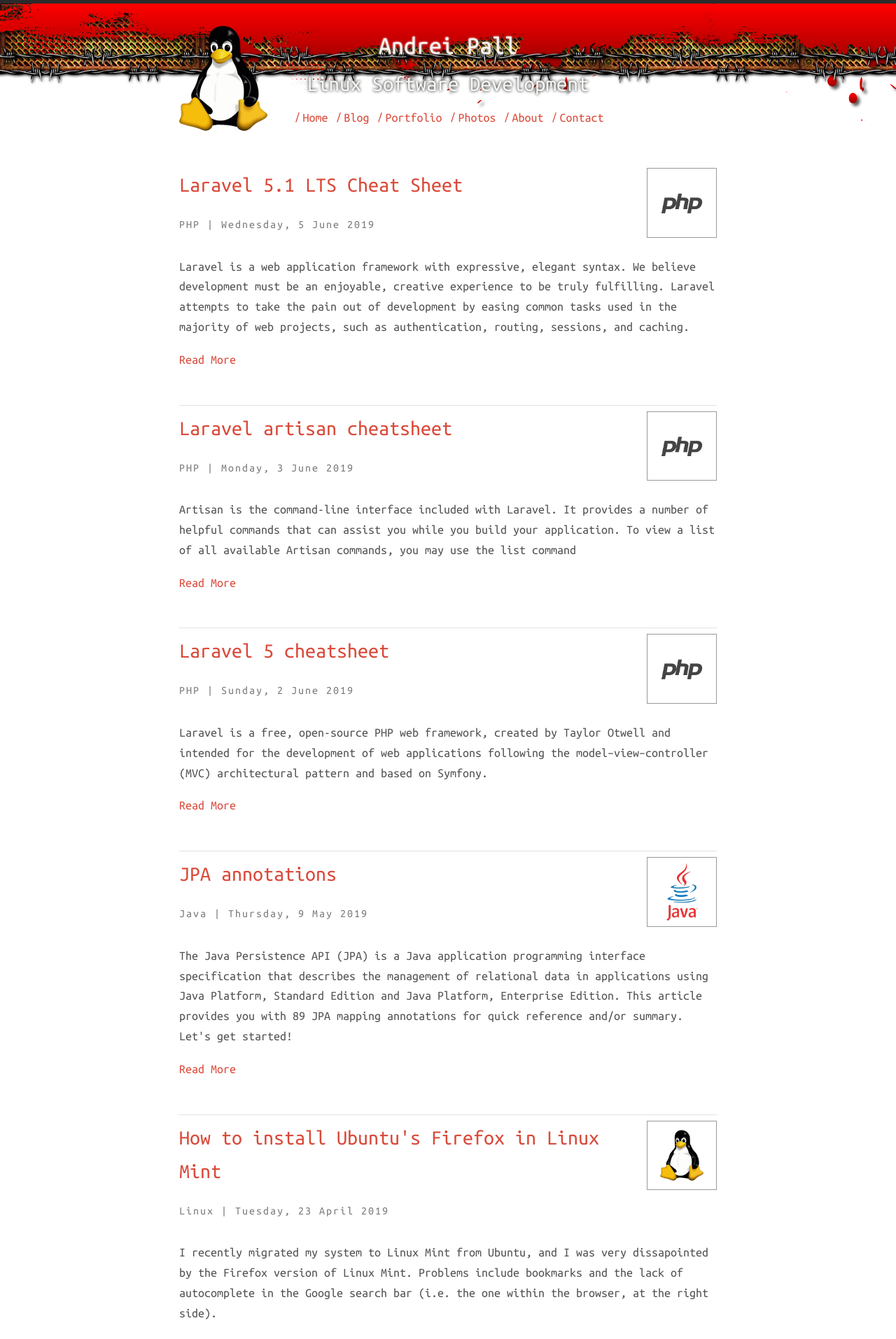
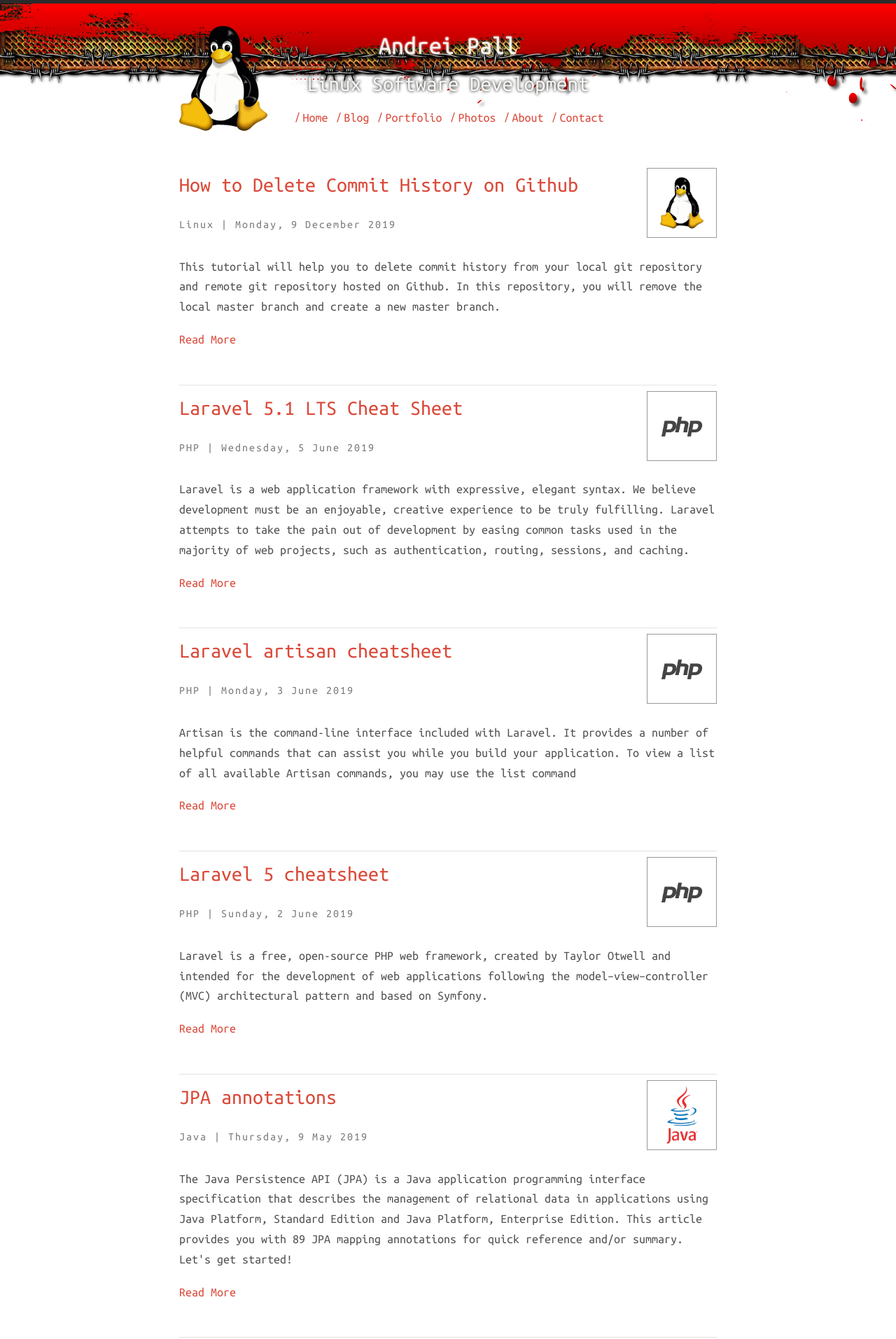
Before and after one commit to andreipall/andreipall.github.io, a Jekyll site: the page built from index.html, in a window 1280 px wide. Shown: the top 1914 px of the page at 70% size. Built offline with Jekyll 4.4.1, drawn with Linux system fonts in a browser that asks for light colours; comment, search, counter and statistics services are not loaded; some of the changed text lies outside the part shown.

Commit message:
changed posts

```diff
--- /dev/null
+++ b/_posts/2019-12-09-how-to-delete-commit-history-on-github.markdown
@@ -0,0 +1,34 @@
+---
+layout: post
+title:  "How to Delete Commit History on Github"
+date:   2019-12-09 12:46:56
+categories: Linux
+description: How to Delete Commit History on Github
+keywords: [Andrei Pall, blog, freebsd, linux, framework]
+excerpt: This tutorial will help you to delete commit history from your local git repository and remote git repository hosted on Github. In this repository, you will remove the local master branch and create a new master branch.
+---
+<p>This tutorial will help you to delete commit history from your local git repository and remote git repository hosted on Github. In this repository, you will remove the local master branch and create a new master branch. Finally, push changes to the remote git repository.</p>
+<p>Follow the below steps to complete this task:</p>
+<ol>
+<li>Create Orphan Branch - Create a new orphan branch in git repository. The newly created branch will not show in 'git branch' command.</li>
+{% highlight bash %}
+git checkout --orphan temp_branch
+{% endhighlight %}
+<li>Add Files to Branch - Now add all files to newly created branch and commit them using following commands.</li>
+{% highlight bash %}
+git add -A
+git commit -am "the first commit"
+{% endhighlight %}
+<li>Delete master Branch - Now you can delete the master branch from your git repository.</li>
+{% highlight bash %}
+git branch -D master
+{% endhighlight %}
+<li>Rename Current Branch - After deleting the master branch, let’s rename newly created branch name to master.</li>
+{% highlight bash %}
+git branch -m master
+{% endhighlight %}
+<li>Push Changes - You have completed the changes to your local git repository. Finally, push your changes to the remote (Github) repository forcefully.</li>
+{% highlight bash %}
+git push -f origin master
+{% endhighlight %}
+</ol>
--- a/assets/css/main.scss
+++ b/assets/css/main.scss
@@ -484,6 +484,9 @@
     color: $base-01;
     ul li {
       color: $base-08;
+      -webkit-box-shadow: 0px 0px 5px 5px rgba(255,255,255,1);
+	  -moz-box-shadow: 0px 0px 5px 5px rgba(255,255,255,1);
+      box-shadow: 0px 0px 5px 5px rgba(255,255,255,1);
     }
   }
 
```
Also changed, not shown: contact.md (+1 -1 lines), 2 other files.
